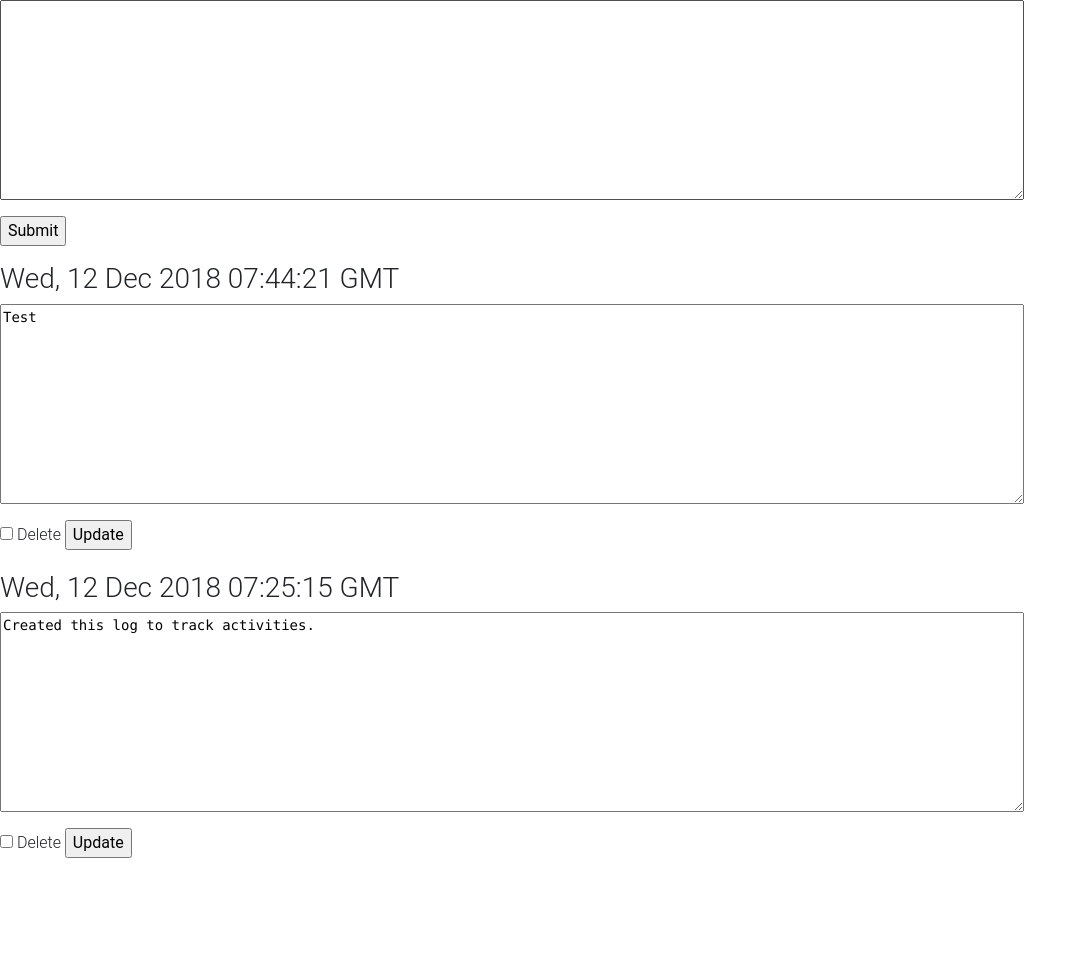
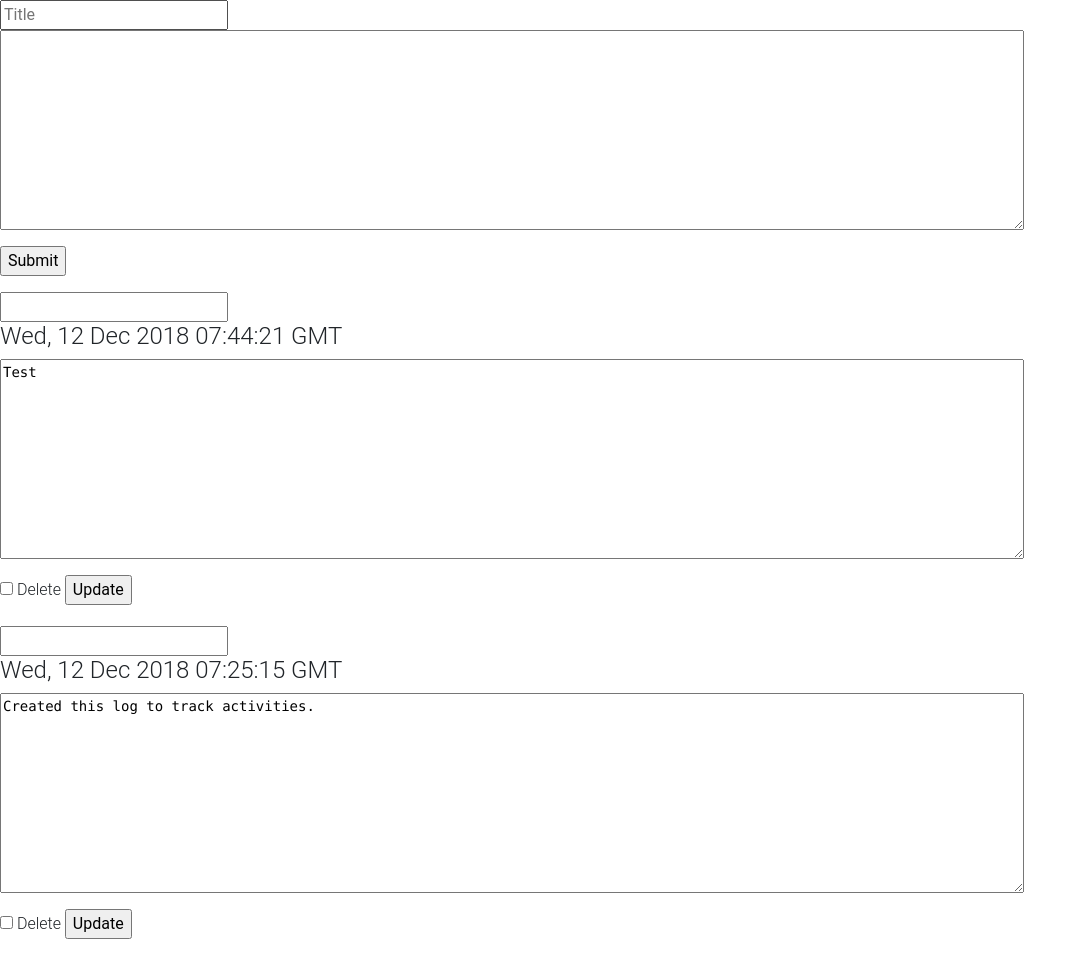
Before and after one commit to domekuf/log, a PHP site: page / in a window 1280 px wide. Shown: the whole page, without its empty margins (0-1087 px from the left). Before the commit the page ends 858 px from the top, so only its background shows below. Run offline with PHP 8.4, Linux system fonts and the light colour scheme; data that the repository does not hold is empty; some libraries are stand-ins or nearby versions.

Commit message:
Introduced title

```diff
--- a/index.php
+++ b/index.php
@@ -8,6 +8,7 @@
 require_once "mdb-head.php"
 ?>
 <form method="POST">
+    <input type="text" placeholder="Title" name="title"/>
     <pre><code><textarea name="body"></textarea></code></pre>
     <input type="submit"/>
 </form>
@@ -19,11 +20,13 @@ require_once "mdb-head.php"
     if (isset($_POST["body"])) {
         if (!isset($_POST["key"])) {
             // CREATE
+            $l["title"] = $_POST["title"];
             $l["body"] = $_POST["body"];
             $l["date"] = gmdate("D, d M Y H:i:s", time())." GMT";
             array_unshift($log, $l);
         } elseif(!$_POST["delete"]) {
             // UPDATE
+            $log[$_POST["key"]]["title"] = $_POST["title"];
             $log[$_POST["key"]]["body"] = $_POST["body"];
         } else {
             // DELETE
@@ -34,7 +37,8 @@ require_once "mdb-head.php"
     foreach ($log as $k=>$l) {
 ?>
         <form method="POST">
-            <h3><?=$l["date"]?></h3>
+            <input type="text" value="<?=$l["title"]?>" name="title"/>
+            <h4><?=$l["date"]?></h4>
             <pre><code><textarea name="body"><?=$l["body"]?></textarea></code></pre>
             <input name="key" value="<?=$k?>" type="hidden"/>
             <input id="delete-<?=$k?>" name="delete" type="checkbox" value="1"/>
```
